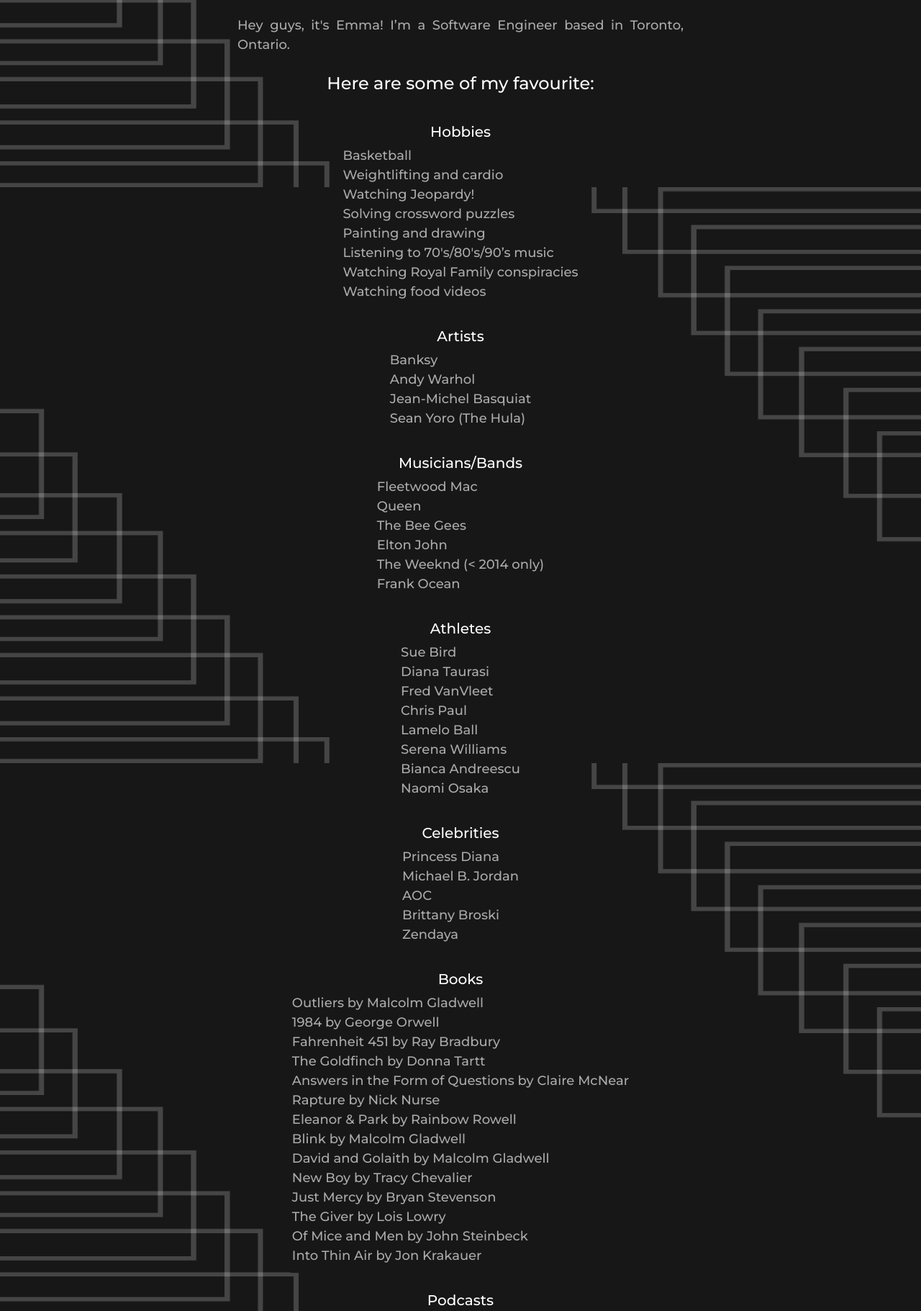
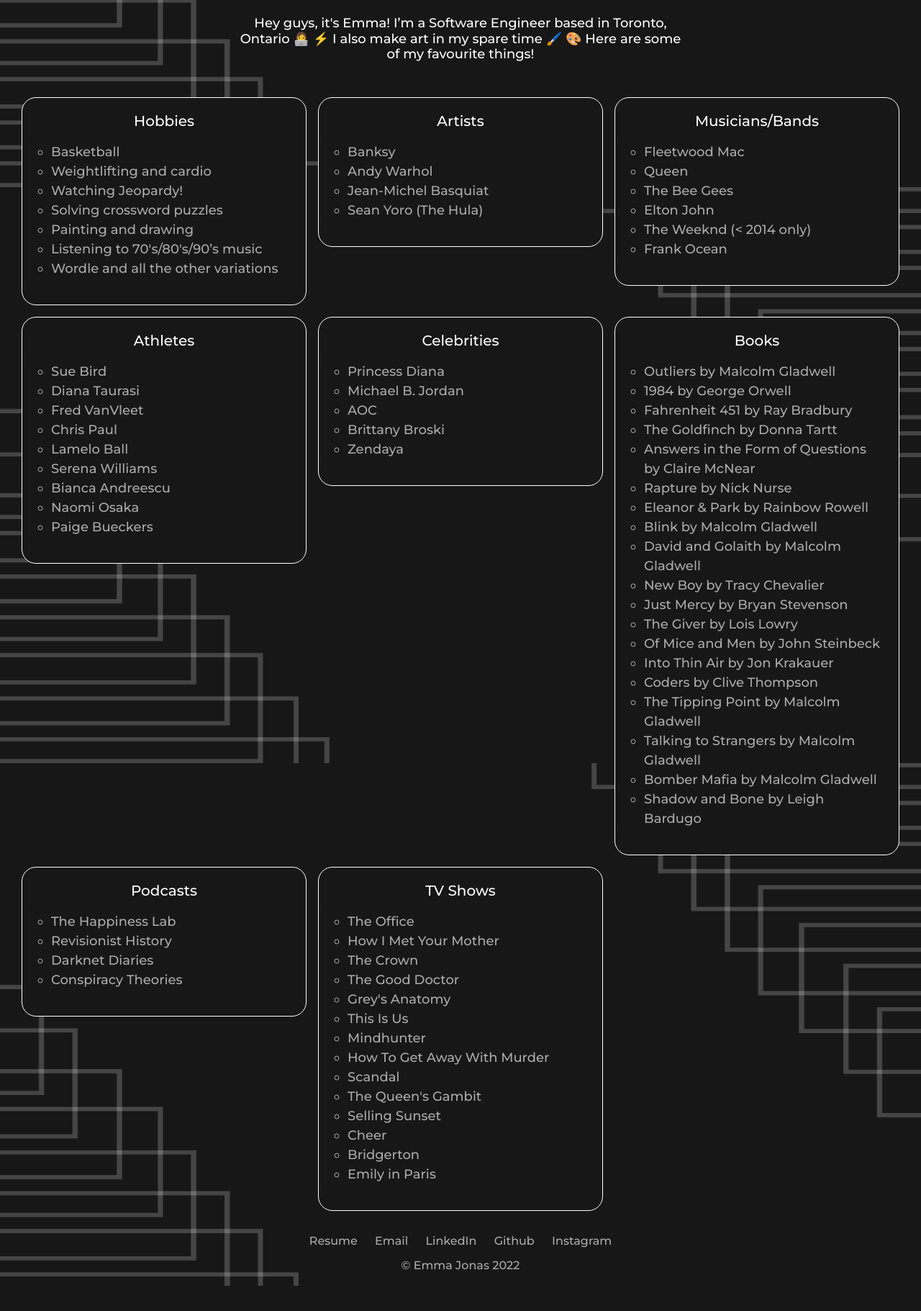
Before and after one commit to emmajonas/emmajonas.github.io, a plain HTML site: page aboutme.html in a window 1280 px wide. Shown: the part 540-2361 px from the top of the page at 72% size. After the commit the page ends 2326 px from the top, so only its background shows below. Drawn offline with nearby package versions, Linux system fonts and the light colour scheme.

Commit message:
update about me, css

```diff
--- a/aboutme.html
+++ b/aboutme.html
@@ -15,6 +15,8 @@
 
 <!--        my css -->
         <link rel="stylesheet" type="text/css" href="css/style.css">
+        <link rel="stylesheet" type="text/css" href="css/navigation.css">
+        <link rel="stylesheet" type="text/css" href="css/content.css">
         <link rel="stylesheet" type="text/css" href="css/aboutme.css">
 
 <!-- font -->
@@ -42,7 +44,7 @@
              </div>
          </div>
 
-        <div class="content">
+         <div class="topcontent">
             <div class="stack">
                 <div class="me-title item">
                     <h3>About Me</h3>
@@ -52,29 +54,36 @@
                   <img src="pics/me.JPG">
                 </div>
             </div>
-            <p>Hey guys, it's Emma! I’m a Software Engineer based in Toronto, Ontario.</p>
-            <h4>Here are some of my favourite:</h4>
+            <h5>
+                Hey guys, it's Emma! I’m a Software Engineer based in Toronto, Ontario &#128105;&#8205;&#128187; &#9889;
+                I also make art in my spare time &#128396;&#65039; &#127912; Here are some of my favourite things!
+            </h5>
+         </div>
+        <div class="content">
+            <div class="card">
+                <h5>Hobbies</h5>
                 <ul>
-                <h5>Hobbies</h5>
                     <li>Basketball</li>
                     <li>Weightlifting and cardio</li>
                     <li>Watching Jeopardy!</li>
                     <li>Solving crossword puzzles</li>
                     <li>Painting and drawing</li>
                     <li>Listening to 70's/80's/90’s music</li>
-                <li>Watching Royal Family conspiracies</li>
-                <li>Watching food videos</li>
-
+                    <li>Wordle and all the other variations</li>
                 </ul>
+            </div>
+            <div class="card">
+                <h5>Artists</h5>
                 <ul>
-                <h5>Artists</h5>
                     <li>Banksy</li>
                     <li>Andy Warhol</li>
                     <li>Jean-Michel Basquiat</li>
                     <li>Sean Yoro (The Hula)</li>
                 </ul>
+            </div>
+            <div class="card">
+                <h5>Musicians/Bands</h5>
                 <ul>
-                <h5>Musicians/Bands</h5>
                     <li>Fleetwood Mac</li>
                     <li>Queen</li>
                     <li>The Bee Gees</li>
@@ -82,8 +91,10 @@
                     <li>The Weeknd (&lt; 2014 only)</li>
                     <li>Frank Ocean</li>
                 </ul>
+            </div>
+            <div class="card">
+                <h5>Athletes</h5>
                 <ul>
-                <h5>Athletes</h5>
                     <li>Sue Bird</li>
                     <li>Diana Taurasi</li>
                     <li>Fred VanVleet</li>
@@ -92,17 +103,22 @@
                     <li>Serena Williams</li>
                     <li>Bianca Andreescu</li>
                     <li>Naomi Osaka</li>
+                    <li>Paige Bueckers</li>
                 </ul>
+            </div>
+            <div class="card">
+                <h5>Celebrities</h5>
                 <ul>
-                <h5>Celebrities</h5>
                     <li>Princess Diana</li>
                     <li>Michael B. Jordan</li>
                     <li>AOC</li>
                     <li>Brittany Broski</li>
                     <li>Zendaya</li>
                 </ul>
+            </div>
+            <div class="card">
+                <h5>Books</h5>
                 <ul>
-                <h5>Books</h5>
                     <li>Outliers by Malcolm Gladwell</li>
                     <li>1984 by George Orwell</li>
                     <li>Fahrenheit 451 by Ray Bradbury</li>
@@ -117,15 +133,25 @@
                     <li>The Giver by Lois Lowry</li>
                     <li>Of Mice and Men by John Steinbeck</li>
                     <li>Into Thin Air by Jon Krakauer</li>
+                    <li>Coders by Clive Thompson</li>
+                    <li>The Tipping Point by Malcolm Gladwell</li>
+                    <li>Talking to Strangers by Malcolm Gladwell</li>
+                    <li>Bomber Mafia by Malcolm Gladwell</li>
+                    <li>Shadow and Bone by Leigh Bardugo</li>
                 </ul>
+            </div>
+            <div class="card">
+                <h5>Podcasts</h5>
                 <ul>
-                <h5>Podcasts</h5>
                     <li>The Happiness Lab</li>
+                    <li>Revisionist History</li>
                     <li>Darknet Diaries</li>
                     <li>Conspiracy Theories</li>
                 </ul>
+            </div>
+            <div class="card">
+                <h5>TV Shows</h5>
                 <ul>
-                <h5>TV Shows</h5>
                     <li>The Office</li>
                     <li>How I Met Your Mother</li>
                     <li>The Crown</li>
@@ -136,7 +162,12 @@
                     <li>How To Get Away With Murder</li>
                     <li>Scandal</li>
                     <li>The Queen's Gambit</li>
+                    <li>Selling Sunset</li>
+                    <li>Cheer</li>
+                    <li>Bridgerton</li>
+                    <li>Emily in Paris</li>
                 </ul>
+            </div>
         </div>
         <footer>
             <div class="links">
@@ -146,7 +177,7 @@
                 <a href="http://github.com/emmajonas" target="_blank">Github</a>
                 <a href="http://instagram.com/e_jonas" target="_blank">Instagram</a>
             </div>
-            <p>&copy; Emma Jonas 2021</p>
+            <p>&copy; Emma Jonas 2022</p>
         </footer>
     </body>
 </html>
--- a/css/aboutme.css
+++ b/css/aboutme.css
@@ -1,81 +1,32 @@
-.content {
+.topcontent {
     display: flex;
     flex-direction: column;
-}
-
-#navigation {
-    align-items: center;
-    justify-content: center;
-    display: flex;
-    flex-direction: column;
-}
-
-.navbar {
-    justify-content: center;
-    margin-top: 10px;
-    padding: 15px;
-    background-color: var(--grey);
-    border-radius: 10px;
-}
-
-.navbar h1 {
-    font-size: 50px;
-    margin-bottom: 0;
-}
-
-.navbar a {
-    text-decoration: none;
-    color: white;
-}
-
-#myNav a {
-    margin-top: 0;
-}
-
-.content {
     justify-content: center;
     align-items: center;
     text-align: center;
     margin: 0px 25vw 30px 25vw;
 }
 
-.content p, .content ul {
+.topcontent h3 {
+    background-color: var(--red);
+    display: inline-block;
+    padding: 10px 15px;
+    border-radius: 5px;
+    margin: 10px 0px 30px 0px;
+}
+
+.topcontent h5 {
+    text-align: center;
+    font-size: 18px;
     background: var(--black);
     padding: 10px;
     border-radius: 10px;
 }
 
-.content p {
-    text-align: justify;
-    font-size: 18px;
-    color: var(--lightgrey);
-}
-
-.content ul {
-    list-style-type: none;
-    font-size: 18px;
-}
-
-.content ul li {
-    color: var(--lightgrey);
-    text-align: left;
-}
-
-.content h4 {
-    margin-bottom: 30px;
-}
-
-.content h3 {
-    background-color: var(--red);
-    display: inline-block;
-    padding: 10px 15px;
-    border-radius: 5px;
-}
-
 .stack {
-  display: grid;
-  position: relative;
-  grid-template-columns: repeat(12, 1fr);
+    display: grid;
+    position: relative;
+    grid-template-columns: repeat(12, 1fr);
 }
 
 .me-title {
@@ -98,12 +49,23 @@
     box-shadow: 20px -20px var(--green);
 }
 
+.card {
+    padding: 20px 10px 10px 10px;
+    border: white 1px solid;
+    border-radius: 20px;
+    background-color: var(--black);
+}
+
+.content {
+    display: grid;
+    grid-template-columns: repeat(auto-fit, minmax(300px, 1fr));
+    grid-gap: 1rem;
+    grid-auto-flow: dense;
+    align-items: start;
+}
+
 @media screen and (max-width: 800px) {
-    .content {
+    .topcontent {
         margin: 0px 20px 30px 20px;
     }
-
-    .project {
-        padding: 20px 0px 10px 0px;
-    }
 }
--- /dev/null
+++ b/css/content.css
@@ -0,0 +1,58 @@
+.content {
+    justify-content: center;
+    align-items: center;
+    text-align: center;
+    margin: 0px 30px 30px 30px;
+}
+
+.content p, .content ul {
+    background: var(--black);
+    padding: 10px;
+    border-radius: 10px;
+}
+
+.content p {
+    text-align: justify;
+    font-size: 18px;
+    color: var(--lightgrey);
+}
+
+.content h3 {
+    background-color: var(--red);
+    display: inline-block;
+    padding: 10px 15px;
+    border-radius: 5px;
+    margin: 10px 0px 30px 0px;
+}
+
+.content h4 {
+    margin-bottom: 30px;
+}
+
+.content ul {
+    list-style-type: circle;
+    font-size: 18px;
+    padding-left: 30px;
+}
+
+.content ul li {
+    color: var(--lightgrey);
+    text-align: left;
+}
+
+.project-container {
+    display: grid;
+    grid-template-columns: repeat(auto-fit, minmax(350px, 1fr));
+    grid-gap: 1rem;
+    align-items: start;
+}
+
+@media screen and (max-width: 800px) {
+    .content {
+        margin: 0px 20px 30px 20px;
+    }
+
+    .project {
+        padding: 20px 0px 10px 0px;
+    }
+}
--- /dev/null
+++ b/css/navigation.css
@@ -0,0 +1,28 @@
+#navigation {
+    align-items: center;
+    justify-content: center;
+    display: flex;
+    flex-direction: column;
+}
+
+.navbar {
+    justify-content: center;
+    margin-top: 10px;
+    padding: 15px;
+    background-color: var(--grey);
+    border-radius: 10px;
+}
+
+.navbar h1 {
+    font-size: 50px;
+    margin-bottom: 0;
+}
+
+.navbar a {
+    text-decoration: none;
+    color: white;
+}
+
+#myNav a {
+    margin-top: 0;
+}
--- a/css/projects.css
+++ b/css/projects.css
@@ -1,17 +1,3 @@
-.content {
-    margin: 0px 30px 30px 30px;
-}
-
-.content h3 {
-    margin: 10px 0px 30px 0px;
-}
-
-.project-container {
-    display: grid;
-    grid-template-columns: repeat(auto-fit, minmax(350px, 1fr));
-    grid-gap: 1rem;
-}
-
 .project {
     padding: 20px 10px 10px 10px;
     border: white 1px solid;
@@ -32,9 +18,3 @@
     transition: 0.3s ease;
     color: var(--lightgrey);
 }
-
-@media screen and (max-width: 800px) {
-    .project {
-        padding: 20px 0px 10px 0px;
-    }
-}
```
Also changed, not shown: art.html (+3 -3 lines), index.html (+1 -1 lines), projects.html (+4 -3 lines). Lines whose indentation alone changed are shown as unchanged.
